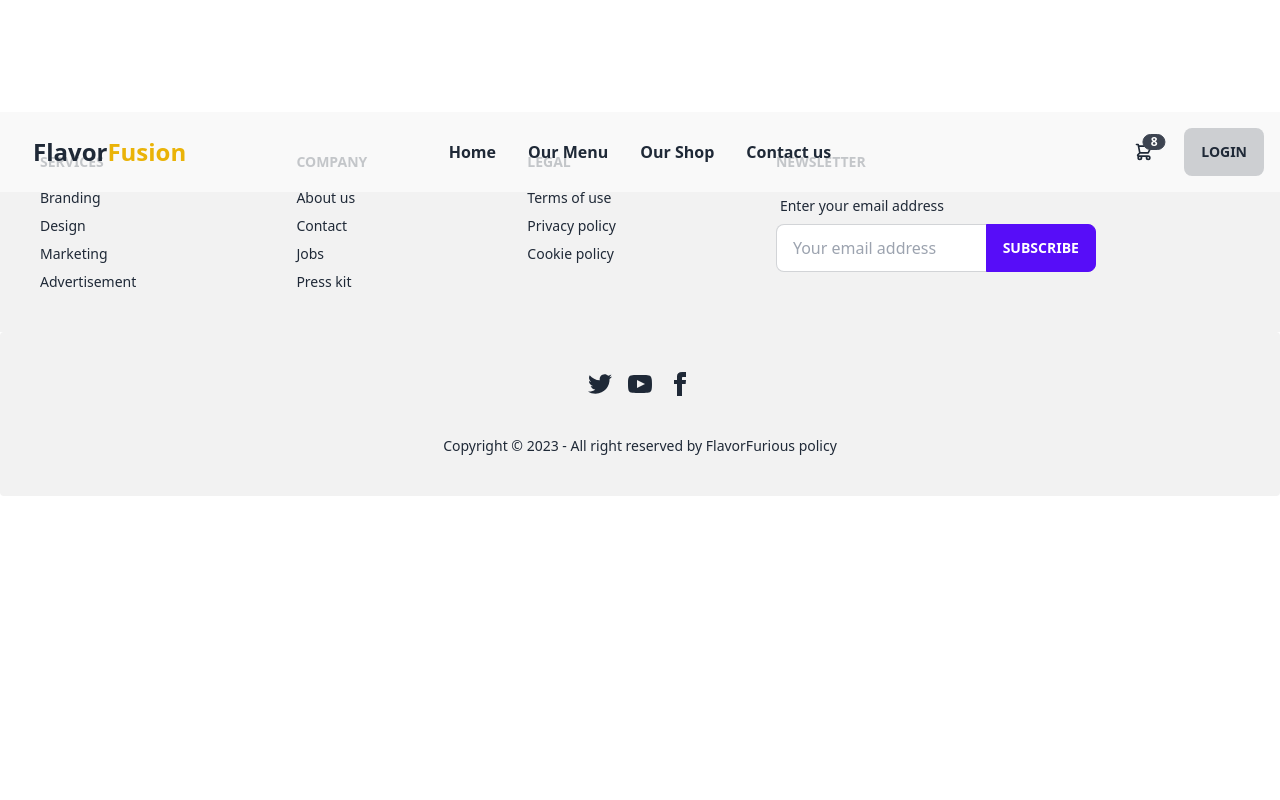
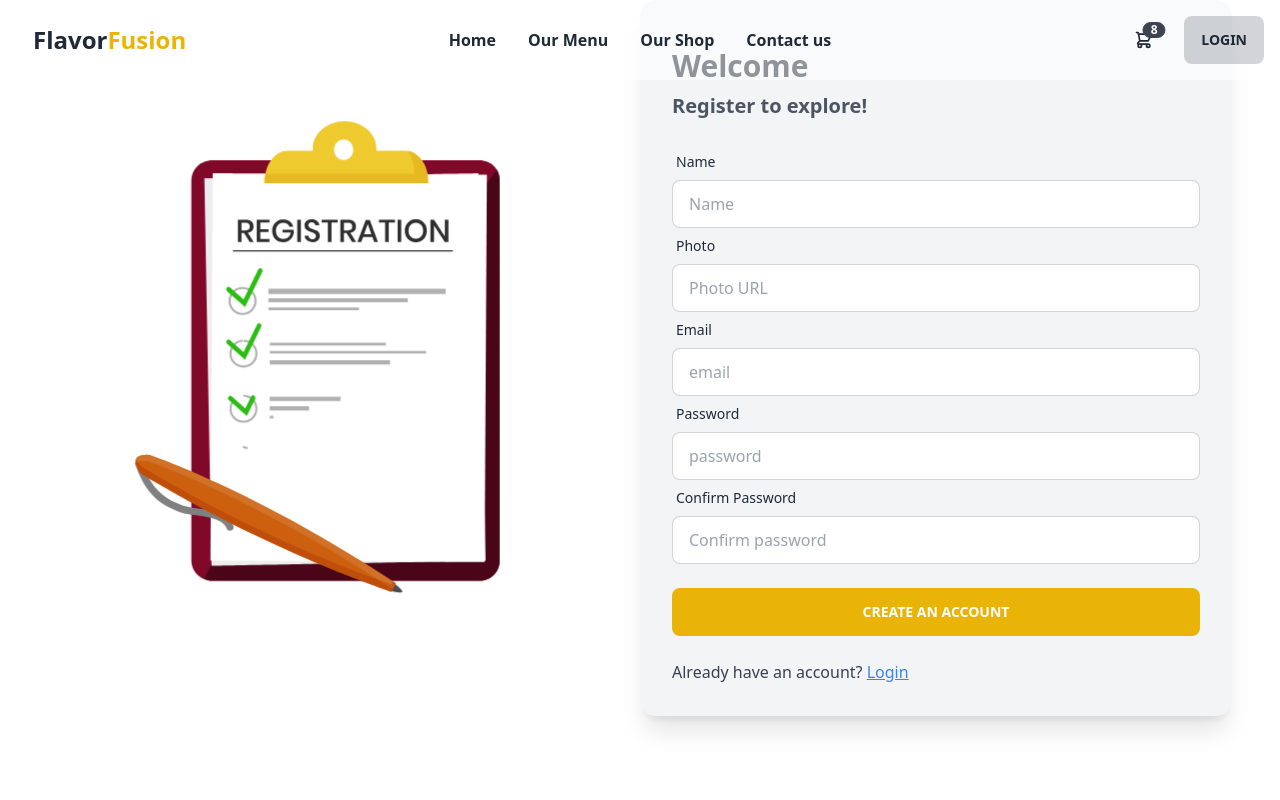
Before and after one commit to asifhossain3131/flavor-furious-client, a React (Vite) app: page /register in a window 1280 px wide. Shown: the top 800 px of the page. Built offline with nearby package versions, Linux system fonts and the light colour scheme; no server answers.

Commit message:
login done

```diff
--- a/src/pages/public/user/Login.jsx
+++ b/src/pages/public/user/Login.jsx
@@ -1,9 +1,72 @@
-import React from 'react';
+import React, { useContext, useState } from 'react';
+import Lottie from "lottie-react";
+import login from '../../../../public/78126-secure-login.json'
+import { useForm } from "react-hook-form";
+import { AuthContext } from '../../../providers/AuthProvider';
+import { Link } from 'react-router-dom';
 
 const Login = () => {
+    const{signIn}=useContext(AuthContext)
+    const { register, handleSubmit, watch, formState: { errors } } = useForm();
+    const[show,setShow]=useState(false)
+    const [error,setError]=useState('')
+    const[success,setSuccess]=useState('')
+    const randomNumber=Math.floor(1000+Math.random(10)*9000)
+
+    const handleLogin=data=>{
+      setError('')
+      setSuccess('')
+        signIn(data.email,data.password)
+        .then(res=>{
+          setSuccess('User created successfully')
+        })
+        .catch(error=>{
+          setError('Check your email or password')
+        })
+    }
+
     return (
-        <div className='bg-red-500'>
+        <div className='mx-12 flex flex-col lg:flex-row items-center justify-center'>
+           <div className='lg:w-1/2'>
+           <Lottie animationData={login} loop={true} />
+           </div>
 
+           <div className="card  lg:w-1/2 shadow-xl bg-gray-100">
+      <div className="card-body">
+       <div className='my-4 space-y-2'>
+        <h1 className='font-bold text-3xl'>Welcome again!</h1>
+        <p className='font-semibold text-gray-600 text-xl'>Login to continue!</p>
+       </div>
+    <form onSubmit={handleSubmit(handleLogin)}>
+    <div className="form-control">
+          <label className="label">
+            <span className="label-text">Email</span>
+          </label>
+          <input type="text" placeholder="email" {...register('email')} className="input input-bordered" required />
+        </div>
+        <div className="form-control">
+          <label className="label">
+            <span className="label-text">Password</span>
+          </label>
+          <input type={show? 'text' : 'password'} placeholder="password" {...register('password')} className="input input-bordered"  required/>
+        <div className='flex justify-between'>
+        <label className="label">
+            <span onClick={()=>setShow(!show)} className="label-text-alt cursor-pointer">{show? 'Hide password': 'Show passowrd'}</span>
+          </label>
+          <label className="label">
+            <a href="#" className="label-text-alt link link-hover">Forgot password?</a>
+          </label>
+        </div>
+        </div>
+        <span className='text-red-500'>{error}</span>
+        <span className='text-green-500'>{success}</span>
+        <div className="form-control mt-6">
+          <input type="submit" value="Login" className='btn border-none bg-yellow-500 hover:bg-yellow-400 font-semibold'/>
+        </div>
+    </form>
+    <span className='text-gray-700 mt-4'>Don't have an account? <Link to='/register' className='text-blue-500 underline'>Create an account</Link></span>
+      </div>
+    </div>
         </div>
     );
 };
--- a/src/pages/public/user/Register.jsx
+++ b/src/pages/public/user/Register.jsx
@@ -1,11 +1,142 @@
-import React from 'react';
+import React, { useContext, useState } from "react";
+import Lottie from "lottie-react";
+import { useForm } from "react-hook-form";
+import { AuthContext } from "../../../providers/AuthProvider";
+import registration from "../../../../public/112454-form-registration.json";
+import { Link } from "react-router-dom";
 
 const Register = () => {
-    return (
-        <div>
+  const { createUser } = useContext(AuthContext);
+  const {
+    register,
+    handleSubmit,
+    watch,
+    formState: { errors },
+  } = useForm();
+  const [error, setError] = useState("");
+  const [success, setSuccess] = useState("");
 
+  const handleRegister = (data) => {
+    console.log(data);
+  };
+
+  return (
+    <div className="mx-12 flex flex-col lg:flex-row items-center justify-center">
+      <div className="lg:w-1/2">
+        <Lottie animationData={registration} loop={true} />
+      </div>
+
+      <div className="card  lg:w-1/2 shadow-xl bg-gray-100">
+        <div className="card-body">
+          <div className="my-4 space-y-2">
+            <h1 className="font-bold text-3xl">Welcome</h1>
+            <p className="font-semibold text-gray-600 text-xl">
+              Register to explore!
+            </p>
+          </div>
+          <form onSubmit={handleSubmit(handleRegister)}>
+            <div className="form-control">
+              <label className="label">
+                <span className="label-text">Name</span>
+              </label>
+              <input
+                type="text"
+                placeholder="Name"
+                {...register("name")}
+                className="input input-bordered"
+                required
+              />
+            </div>
+            <div className="form-control">
+              <label className="label">
+                <span className="label-text">Photo</span>
+              </label>
+              <input
+                type="text"
+                placeholder="Photo URL"
+                {...register("photo")}
+                className="input input-bordered"
+                required
+              />
+            </div>
+            <div className="form-control">
+              <label className="label">
+                <span className="label-text">Email</span>
+              </label>
+              <input
+                type="email"
+                placeholder="email"
+                {...register("email")}
+                className="input input-bordered"
+                required
+              />
+            </div>
+            <div className="form-control">
+              <label className="label">
+                <span className="label-text">Password</span>
+              </label>
+              <input
+                onChange={() => handlePassCheck(e)}
+                type="password"
+                placeholder="password"
+                {...register("password", {
+                  required: true,
+                  minLength: 6,
+                  maxLength: 20,
+                  pattern: /(?=.*[A-Z])(?=.*[!@#$&*])(?=.*[0-9])(?=.*[a-z])/,
+                })}
+                className="input input-bordered"
+              />
+              {errors.password?.type === "required" && (
+                <p className="text-red-600">Password is required</p>
+              )}
+              {errors.password?.type === "minLength" && (
+                <p className="text-red-600">Password must be 6 characters</p>
+              )}
+              {errors.password?.type === "maxLength" && (
+                <p className="text-red-600">
+                  Password must be less than 20 characters
+                </p>
+              )}
+              {errors.password?.type === "pattern" && (
+                <p className="text-red-600">
+                  Password must have one Uppercase one lower case, one number
+                  and one special character.
+                </p>
+              )}
+            </div>
+            <div className="form-control">
+              <label className="label">
+                <span className="label-text">Confirm Password</span>
+              </label>
+              <input
+                type="password"
+                placeholder="Confirm password"
+                {...register("confirm")}
+                className="input input-bordered"
+                required
+              />
+            </div>
+            <span className="text-red-500">{error}</span>
+            <span className="text-green-500">{success}</span>
+            <div className="form-control mt-6">
+              <input
+                type="submit"
+                value="Create an account"
+                className="btn border-none bg-yellow-500 hover:bg-yellow-400 font-semibold"
+              />
+            </div>
+          </form>
+          <span className="text-gray-700 mt-4">
+            Already have an account?{" "}
+            <Link to="/login" className="text-blue-500 underline">
+              Login
+            </Link>
+          </span>
         </div>
-    );
+      </div>
+    </div>
+  );
 };
 
 export default Register;
--- a/src/pages/shared/header/Header.jsx
+++ b/src/pages/shared/header/Header.jsx
@@ -14,7 +14,7 @@ const Header = () => {
     const location=useLocation()
     return (
         <>
-            <div className={`navbar bg-white bg-opacity-50  p-4 ${location.pathname.includes('login' || 'register') || 'fixed z-20'}`}>
+            <div className={`navbar bg-white bg-opacity-50  p-4 ${location.pathname.includes('login') || 'fixed z-20'}`}>
   <div className="navbar-start">
     <div className="dropdown">
       <label tabIndex={0} className="btn btn-ghost lg:hidden">
--- a/src/providers/AuthProvider.jsx
+++ b/src/providers/AuthProvider.jsx
@@ -27,7 +27,7 @@ const AuthProvider = ({children}) => {
         })
     }
 
-    const login=(email,password)=>{
+    const signIn=(email,password)=>{
         setLoading(true)
         return signInWithEmailAndPassword(auth,email,password)
     }
@@ -62,7 +62,7 @@ user,
 loading,
 createUser,
 profileUpdate,
-login,
+signIn,
 googleLogin,
 gitLogin,
 logOut,
```
